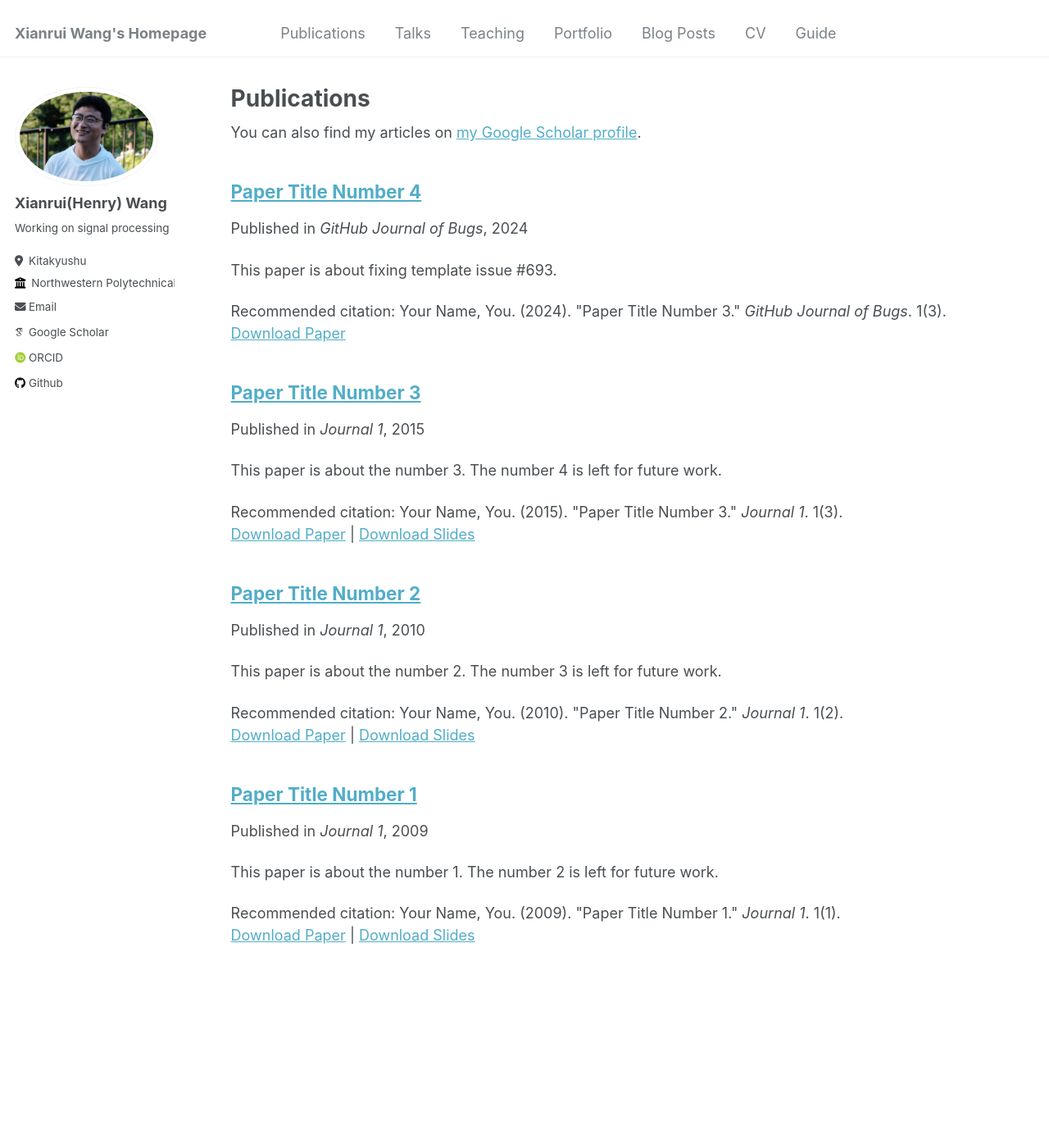
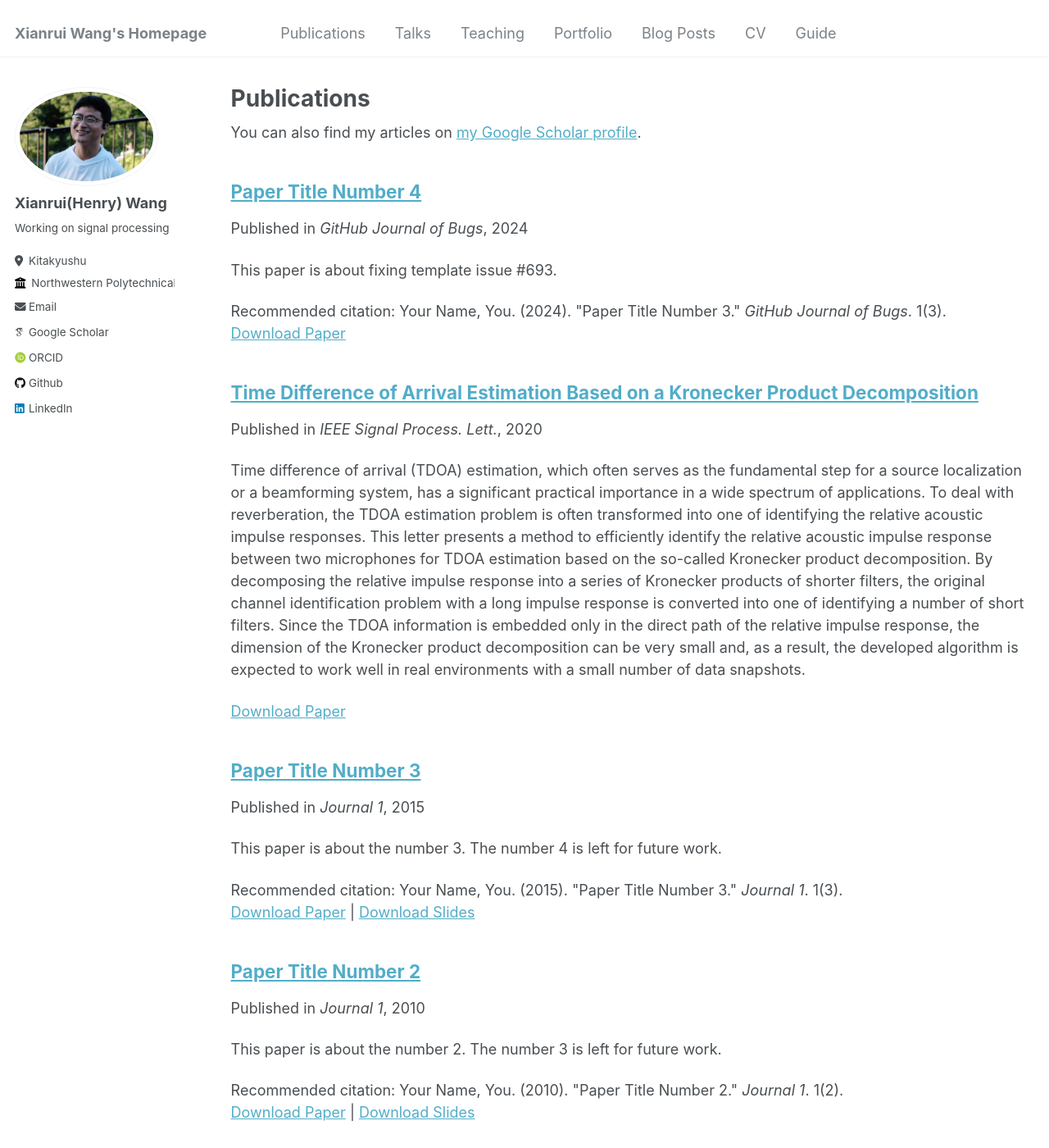
Before and after one commit to XianruiWang/XianruiWang.github.io, a Jekyll site: the page built from _pages/publications.md, in a window 1280 px wide and 1400 px high. Shown: the whole window at 82% size. Built offline with Jekyll 4.4.1, drawn with Linux system fonts in a browser that asks for light colours; some web fonts are replaced.

Commit message:
add_paper1

```diff
--- a/_config.yml
+++ b/_config.yml
@@ -43,7 +43,7 @@ author:
   bitbucket        : # Username - Update with your username on the site
   codepen          : # Username
   dribbble         : # Username
-  github           : "academicpages"
+  github           : "XianruiWang"
   kaggle           : # Username
   stackoverflow    : # User number or user number and name (i.e., use "1" or "1/jeff-atwood")
 
@@ -57,7 +57,7 @@ author:
   keybase          : # Username
   instagram        : # Username
   lastfm           : # Username
-  linkedin         : # Username
+  linkedin         : "Xianrui Wang"# Username
   mastodon         : # URL
   medium           : # URL
   pinterest        : # Username
--- a/_publications/2009-10-01-paper-title-number-1.md
+++ b/_publications/2009-10-01-paper-title-number-1.md
@@ -1,13 +1,28 @@
 ---
-title: "Paper Title Number 1"
+title: "Time Difference of Arrival Estimation Based on a
+Kronecker Product Decomposition"
 collection: publications
 permalink: /publication/2009-10-01-paper-title-number-1
-excerpt: 'This paper is about the number 1. The number 2 is left for future work.'
-date: 2009-10-01
-venue: 'Journal 1'
-slidesurl: 'http://academicpages.github.io/files/slides1.pdf'
-paperurl: 'http://academicpages.github.io/files/paper1.pdf'
-citation: 'Your Name, You. (2009). &quot;Paper Title Number 1.&quot; <i>Journal 1</i>. 1(1).'
+excerpt: 'Time difference of arrival (TDOA) estimation, which
+often serves as the fundamental step for a source localization or
+a beamforming system, has a significant practical importance in
+a wide spectrum of applications. To deal with reverberation, the
+TDOA estimation problem is often transformed into one of identifying the relative acoustic impulse responses. This letter presents
+a method to efficiently identify the relative acoustic impulse response between two microphones for TDOA estimation based on
+the so-called Kronecker product decomposition. By decomposing
+the relative impulse response into a series of Kronecker products
+of shorter filters, the original channel identification problem with a
+long impulse response is converted into one of identifying a number
+of short filters. Since the TDOA information is embedded only in
+the direct path of the relative impulse response, the dimension of
+the Kronecker product decomposition can be very small and, as
+a result, the developed algorithm is expected to work well in real
+environments with a small number of data snapshots.'
+date: 2020-12-18
+venue: 'IEEE Signal Process. Lett.'
+slidesurl: #'http://academicpages.github.io/files/slides1.pdf'
+paperurl: 'http://academicpages.github.io/files/tde_2021.pdf'
+citation: #'Your Name, You. (2009). &quot;Paper Title Number 1.&quot; <i>Journal 1</i>. 1(1).'
 ---
 
 The contents above will be part of a list of publications, if the user clicks the link for the publication than the contents of section will be rendered as a full page, allowing you to provide more information about the paper for the reader. When publications are displayed as a single page, the contents of the above "citation" field will automatically be included below this section in a smaller font.
```
Also changed, not shown: 1 other file.
